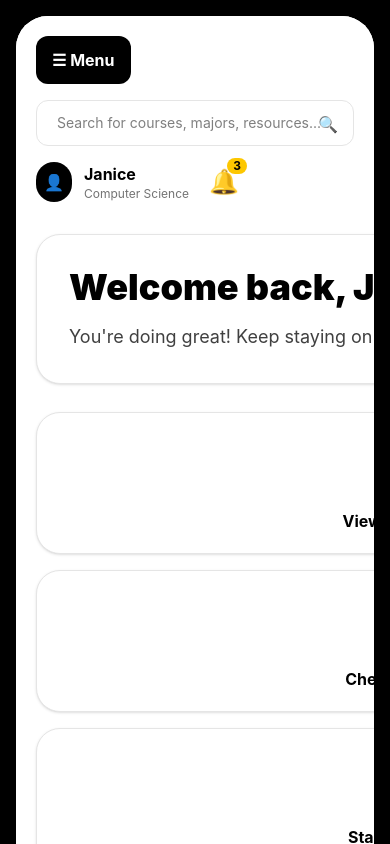
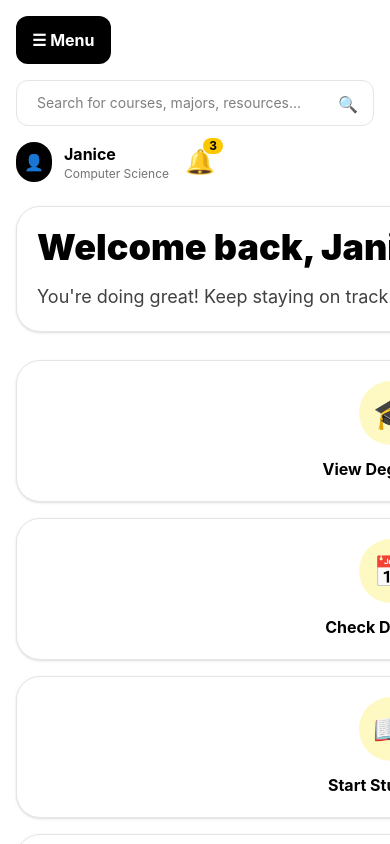
Before and after one commit to josuealfar38475/First-Gen-Assistances, a React (Vite) app: page / in a window 390 px wide. Shown: the top 844 px of the page. Built offline with nearby package versions, Linux system fonts and the light colour scheme.

Commit message:
Improve responsive design

```diff
--- a/src/App.jsx
+++ b/src/App.jsx
@@ -40,14 +40,14 @@ function App() {
 
   //Displayed onto the website
   return (
-    <main className="min-h-screen bg-black p-4 font-sans text-black">
-      <div className="mx-auto flex min-h-[95vh] max-w-7xl overflow-hidden rounded-[2rem] bg-white shadow-2xl">
+    <main className="min-h-screen bg-black p-0 font-sans text-black sm:p-4">
+  <div className="mx-auto flex min-h-screen w-full overflow-hidden bg-white shadow-2xl sm:min-h-[95vh] sm:max-w-7xl sm:rounded-[2rem]">
         <aside className="hidden w-64 bg-neutral-950 p-6 text-white lg:block">
           <div className="flex items-center gap-3">
             <div className="rounded-xl bg-yellow-400 p-2 text-black">🎓</div>
             <div>
               <h1 className="text-lg font-bold">
-                FirstGen <span className="text-yellow-400">Planner</span>
+                Road To <span className="text-yellow-400">Success</span>
               </h1>
               <p className="text-xs text-neutral-300">Plan. Learn. Succeed.</p>
             </div>
@@ -95,7 +95,7 @@ function App() {
           </div>
         </aside>
 
-        <section className="flex-1 overflow-y-auto bg-white p-5 lg:p-8">
+        <section className="w-full flex-1 overflow-y-auto bg-white p-4 sm:p-5 lg:p-8">
           <header className="flex flex-col gap-4 lg:flex-row lg:items-center lg:justify-between">
             <button
               onClick={() => setMobileMenuOpen(!mobileMenuOpen)}
@@ -123,7 +123,7 @@ function App() {
                 ))}
               </div>
             )}
-            <div className="relative w-full max-w-xl">
+            <div className="relative w-full lg:max-w-xl">
               <input
                 value={search}
                 onChange={(e) => setSearch(e.target.value)}
@@ -155,7 +155,7 @@ function App() {
                 </div>
               )}
             </div>
-            <div className="flex items-center gap-5">
+            <div className="flex flex-wrap items-center gap-4">
               <div className="flex items-center gap-3">
                 <div className="rounded-full bg-black p-2 text-white">
                   👤
@@ -183,7 +183,7 @@ function App() {
                 </button>
 
                 {notificationOpen && (
-                  <div className="absolute right-10 top-0 z-30 w-80 rounded-3xl border border-neutral-300 bg-white p-5 shadow-xl">
+                  <div className="absolute right-0 top-10 z-30 w-[18rem] rounded-3xl border border-neutral-300 bg-white p-5 shadow-xl sm:right-10 sm:top-0 sm:w-80">
                     <div className="mb-4 flex items-center justify-between">
                       <h3 className="text-lg font-bold">
                         Notifications
@@ -232,7 +232,7 @@ function App() {
             </div>
           </header>
 
-          <div className={`mt-8 grid gap-8 ${page === "Dashboard" ? "xl:grid-cols-[1fr_360px]" : ""}`}>
+          <div className={`mt-6 grid gap-6 sm:mt-8 sm:gap-8 ${page === "Dashboard" ? "xl:grid-cols-[1fr_360px]" : ""}`}>
             <div className="space-y-7">
               {page === "Dashboard" && <Dashboard setPage={setPage} />}
               {page === "Degree Planner" && (
@@ -274,7 +274,7 @@ const icons = {
 function Dashboard({ setPage }) {
   return (
     <>
-      <div className="rounded-3xl border border-neutral-200 bg-white p-8 shadow-sm">
+      <div className="rounded-3xl border border-neutral-200 bg-white p-5 shadow-sm sm:p-8">
         <div className="grid gap-6 md:grid-cols-[1fr_260px] md:items-center">
           <div>
             <h2 className="text-4xl font-black">Welcome back, Janice! 👋</h2>
@@ -298,7 +298,7 @@ function Dashboard({ setPage }) {
 
       <div className="flex flex-col gap-4 rounded-3xl bg-yellow-100 p-6 md:flex-row md:items-center md:justify-between">
         <div className="flex items-center gap-4">
-          <div className="text-4xl">📢</div>
+          <div className="text-3xl font-black sm:text-4xl">📢</div>
           <div>
             <h3 className="text-lg font-bold">Academic Advising Available!</h3>
             <p className="text-sm text-neutral-700">Schedule your advising appointment before enrollment opens.</p>
@@ -336,7 +336,7 @@ function DegreePlanner({ courses, setCourses, recommended, setRecommended }) {
       </div>
 
       <h3 className="mt-8 text-2xl font-bold">Current Classes</h3>
-      <div className="mt-4 grid gap-4 md:grid-cols-2">
+      <div className="grid grid-cols-1 gap-4 sm:grid-cols-2 lg:grid-cols-5">
         {courses.map((course) => (
           <div key={course} className="rounded-3xl border border-neutral-200 bg-white p-6 shadow-sm">
             ✅ {course}
@@ -348,7 +348,7 @@ function DegreePlanner({ courses, setCourses, recommended, setRecommended }) {
       </div>
 
       <h3 className="mt-8 text-2xl font-bold">Recommended Classes</h3>
-      <div className="mt-4 grid gap-4 md:grid-cols-2">
+      <div className="mt-4 grid grid-cols-1 gap-4 md:grid-cols-2">
         {recommended.map((course) => (
           <div key={course} className="rounded-3xl border border-yellow-300 bg-yellow-100 p-6 shadow-sm">
             ⭐ Recommended: {course}
@@ -371,7 +371,7 @@ function MajorExploration() {
 
       <input className="mt-6 w-full rounded-xl border border-neutral-200 px-5 py-3 text-sm outline-none focus:border-yellow-400" placeholder="Search majors or courses..." />
 
-      <div className="mt-8 grid gap-4 md:grid-cols-3">
+      <div className="mt-8 grid grid-cols-1 gap-4 md:grid-cols-3">
         <Major title="Computer Science" text="Entry classes: CS101, MATH123, CS201" />
         <Major title="Software Engineering" text="Entry classes: CS101, SE110, MATH123" />
         <Major title="Data Science" text="Entry classes: STAT101, CS101, MATH150" />
@@ -404,7 +404,7 @@ function Resources() {
       <h2 className="text-4xl font-black">Resources</h2>
       <p className="mt-4 text-lg text-neutral-700">Find support without needing to know where to start.</p>
 
-      <div className="mt-8 grid gap-4 md:grid-cols-2">
+      <div className="mt-8 grid grid-cols-1 gap-4 md:grid-cols-2">
         <Resource text="📘 Tutoring Services" />
         <Resource text="🎓 Academic Advising" />
         <Resource text="💰 Financial Aid" />
```
Also changed, not shown: 1 other file (tests, documents, lock files or other folders).
